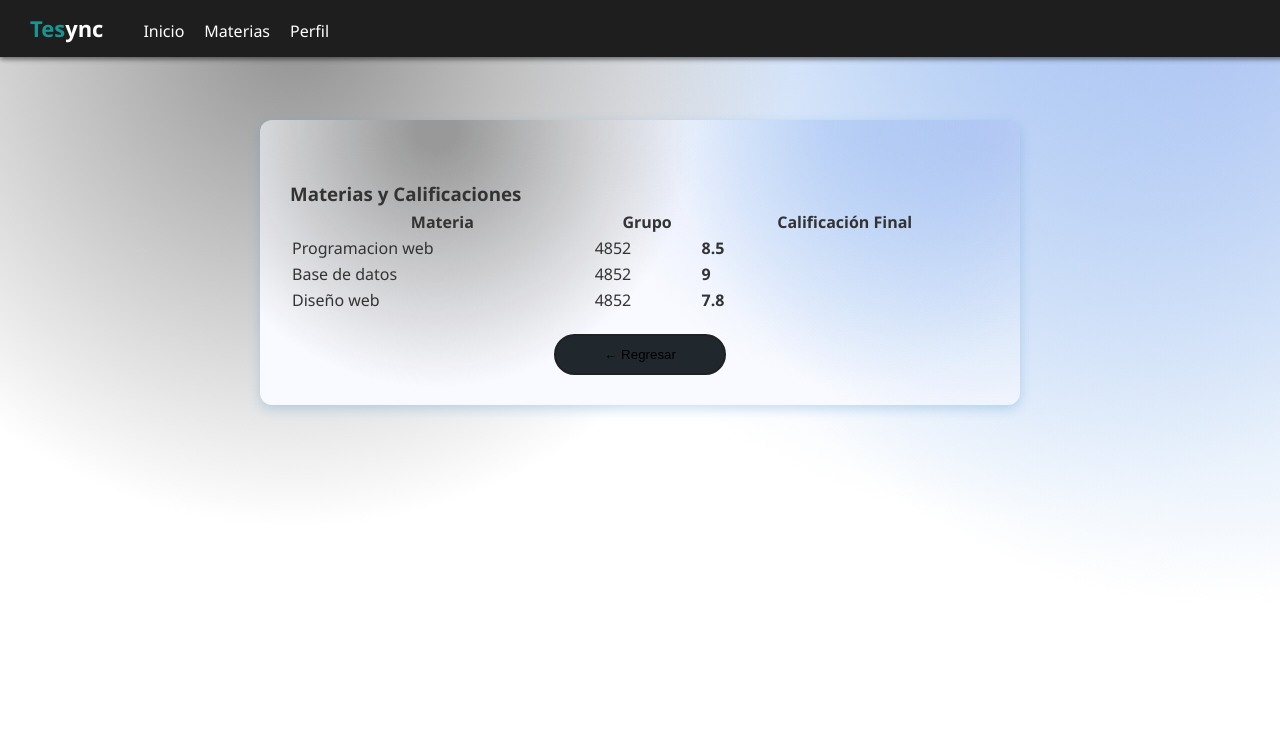
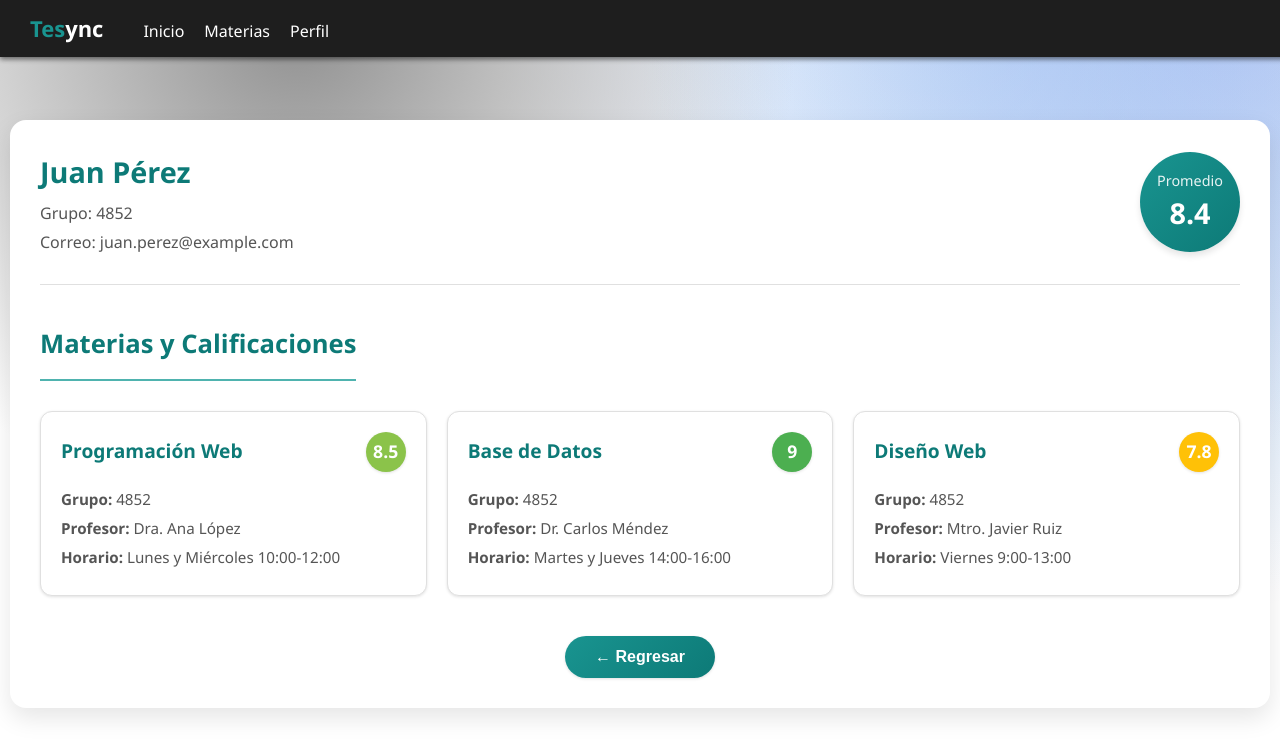
Before and after one commit to ramz0/TESync, a React (Vite) app: page /alumno in a window 1280 px wide. Shown: the top 756 px of the page. Built offline with nearby package versions, Linux system fonts and the light colour scheme.

Commit message:
Modificacion en Carpeta Alumno

```diff
--- a/src/pages/Alumno/AlumnoPerfil.css
+++ b/src/pages/Alumno/AlumnoPerfil.css
@@ -1,11 +1,270 @@
-@keyframes bounce {
-  0%, 100% { transform: translateY(0); }
-  50% { transform: translateY(-6px); }
+:root {
+    --color-primary: #199490;
+    --color-primary-light: #4fb3af;
+    --color-primary-dark: #0d7a77;
+    --color-secondary: #f8f9fa;
+    --color-text: #333;
+    --color-text-light: #555;
+    --color-border: #e0e0e0;
+    --color-success: #4CAF50;
+    --color-warning: #FFC107;
+    --color-danger: #F44336;
+    --shadow-sm: 0 1px 3px rgba(0, 0, 0, 0.12);
+    --shadow-md: 0 4px 6px rgba(0, 0, 0, 0.1);
+    --shadow-lg: 0 10px 25px rgba(0, 0, 0, 0.1);
+    --transition: all 0.3s ease;
 }
 
+
+/* Estructura principal */
+
+.main-container {
+    max-width: 1200px;
+    margin: 40px auto;
+    padding: 30px;
+    background-color: white;
+    border-radius: 16px;
+    box-shadow: var(--shadow-lg);
+    font-family: 'Segoe UI', Tahoma, Geneva, Verdana, sans-serif;
+    color: var(--color-text);
+    animation: fadeIn 0.5s ease-out;
+}
+
+.perfil-container {
+    max-width: 700px;
+    margin: 20px auto;
+    animation: slideUp 0.4s ease-out;
+}
+
+
+/* Header con info del alumno */
+
+.header-section {
+    display: flex;
+    justify-content: space-between;
+    align-items: center;
+    margin-bottom: 40px;
+    padding-bottom: 30px;
+    border-bottom: 1px solid var(--color-border);
+}
+
+.alumno-info {
+    display: flex;
+    align-items: center;
+}
+
+.alumno-nombre {
+    font-size: 1.8rem;
+    margin: 0;
+    color: var(--color-primary-dark);
+}
+
+.alumno-datos {
+    display: flex;
+    flex-direction: column;
+    gap: 5px;
+    color: var(--color-text-light);
+    margin-top: 8px;
+}
+
+
+/* Promedio */
+
+.promedio-container {
+    display: flex;
+    align-items: center;
+}
+
+.promedio-circulo {
+    width: 100px;
+    height: 100px;
+    border-radius: 50%;
+    background: linear-gradient(135deg, var(--color-primary), var(--color-primary-dark));
+    color: white;
+    display: flex;
+    flex-direction: column;
+    justify-content: center;
+    align-items: center;
+    box-shadow: var(--shadow-md);
+}
+
+.promedio-circulo span {
+    font-size: 0.9rem;
+    opacity: 0.9;
+}
+
+.promedio-circulo strong {
+    font-size: 1.8rem;
+    font-weight: 700;
+}
+
+
+/* Sección de materias */
+
+.materias-container {
+    margin-top: 30px;
+}
+
+.materias-titulo {
+    color: var(--color-primary-dark);
+    font-size: 1.6rem;
+    margin-bottom: 30px;
+    padding-bottom: 15px;
+    border-bottom: 2px solid var(--color-primary-light);
+    display: inline-block;
+}
+
+.materias-grid {
+    display: grid;
+    grid-template-columns: repeat(auto-fill, minmax(350px, 1fr));
+    gap: 20px;
+}
+
+
+/* Tarjetas de materias */
+
+.materia-card {
+    background-color: white;
+    border-radius: 12px;
+    padding: 20px;
+    box-shadow: var(--shadow-sm);
+    border: 1px solid var(--color-border);
+    transition: var(--transition);
+    cursor: pointer;
+    overflow: hidden;
+}
+
+.materia-card:hover {
+    transform: translateY(-5px);
+    box-shadow: var(--shadow-md);
+    border-color: var(--color-primary-light);
+}
+
+.materia-card.expanded {
+    box-shadow: 0 8px 25px rgba(25, 148, 144, 0.2);
+    border-color: var(--color-primary);
+}
+
+.materia-header {
+    display: flex;
+    justify-content: space-between;
+    align-items: center;
+    margin-bottom: 15px;
+}
+
+.materia-header h3 {
+    margin: 0;
+    color: var(--color-primary-dark);
+    font-size: 1.2rem;
+}
+
+.calificacion-final {
+    width: 40px;
+    height: 40px;
+    border-radius: 50%;
+    display: flex;
+    align-items: center;
+    justify-content: center;
+    color: white;
+    font-weight: bold;
+    font-size: 1.1rem;
+    box-shadow: var(--shadow-sm);
+}
+
+.materia-info {
+    color: var(--color-text-light);
+    font-size: 0.95rem;
+    line-height: 1.6;
+}
+
+.materia-info p {
+    margin: 5px 0;
+}
+
+
+/* Unidades */
+
+.unidades-container {
+    margin-top: 20px;
+    padding-top: 20px;
+    border-top: 1px dashed var(--color-border);
+    animation: fadeIn 0.3s ease-out;
+}
+
+.unidades-container h4 {
+    margin-top: 0;
+    margin-bottom: 15px;
+    color: var(--color-primary);
+    font-size: 1.1rem;
+}
+
+.unidades-grid {
+    display: grid;
+    grid-template-columns: repeat(3, 1fr);
+    gap: 10px;
+}
+
+.unidad-item {
+    display: flex;
+    flex-direction: column;
+    align-items: center;
+    background-color: var(--color-secondary);
+    padding: 10px;
+    border-radius: 8px;
+}
+
+.unidad-item span:first-child {
+    font-size: 0.8rem;
+    color: var(--color-text-light);
+}
+
+.unidad-nota {
+    font-weight: bold;
+    font-size: 1.1rem;
+    margin-top: 5px;
+}
+
+
+/* Botones */
+
+.boton-container {
+    display: flex;
+    justify-content: center;
+    margin-top: 40px;
+}
+
+.boton-regresar {
+    background: linear-gradient(135deg, var(--color-primary), var(--color-primary-dark));
+    border: none;
+    color: white;
+    padding: 12px 30px;
+    border-radius: 30px;
+    font-size: 1rem;
+    font-weight: 600;
+    cursor: pointer;
+    transition: var(--transition);
+    box-shadow: var(--shadow-sm);
+    display: flex;
+    align-items: center;
+    gap: 8px;
+}
+
+.boton-regresar:hover {
+    transform: translateY(-2px);
+    box-shadow: var(--shadow-md);
+    background: linear-gradient(135deg, var(--color-primary-dark), var(--color-primary));
+}
+
+
+/* Animaciones */
+
 @keyframes fadeIn {
-  from { opacity: 0; }
-  to { opacity: 1; }
+    from {
+        opacity: 0;
+    }
+    to {
+        opacity: 1;
+    }
 }
 
 @keyframes slideUp {
@@ -19,170 +278,31 @@
     }
 }
 
-/* Logo animado */
-.logo-img {
-  height: 70px;
-  animation: bounce 3.5s infinite;
-  transition: transform 0.3s ease;
-  filter: drop-shadow(0 1px 3px var(--color-base-3));
+
+/* Responsive */
+
+@media (max-width: 768px) {
+    .header-section {
+        flex-direction: column;
+        align-items: flex-start;
+        gap: 20px;
+    }
+    .promedio-container {
+        margin-top: 20px;
+    }
+    .materias-grid {
+        grid-template-columns: 1fr;
+    }
+    .unidades-grid {
+        grid-template-columns: repeat(2, 1fr);
+    }
 }
 
-.logo-img:hover {
-  transform: scale(1.1) rotate(3deg);
-  filter: drop-shadow(0 4px 6px var(--color-base));
+@media (max-width: 480px) {
+    .main-container {
+        padding: 20px;
     }
-
-.logo-bounce {
-  animation: bounce 3.5s infinite;
-  animation-delay: 100s;
+    .unidades-grid {
+        grid-template-columns: 1fr;
     }
-
-/* Encabezado principal */
-.Perfil-del-Alumno {
-  color: var(--color-base-2);
-  font-weight: 700;
-  font-size: 1.6rem;
-  user-select: none;
-  margin: 0 15px;
-  flex-grow: 1;
-  text-align: center;
-  margin-bottom: 50px;
-  text-shadow: 1px 1px 2px var(--color-base-3);
 }
-
-/* Contenedor logos y título */
-.contenedor-logo {
-  display: flex;
-  justify-content: space-between;
-  align-items: center;
-  margin-bottom: 30px;
-}
-
-/* Info general del alumno */
-.info-alumno {
-  margin-bottom: 80px;
-  line-height: 1.8;
-  font-size: 1.4rem;
-  font-weight: 800;
-  color: var(--color-base-2);
-  text-align: justify;
-  hyphens: auto;
-  word-break: break-word;
-}
-
-/* Tabla y subtítulo */
-.subtitulo-materias {
-  border-bottom: 3px solid var(--color-base);
-  padding-bottom: 15px;
-  margin-bottom: 20px;
-  color: black;
-  width: 70%;
-  font-weight: 700;
-}
-
-.tabla-materias {
-  width: 70%;
-  border-collapse: separate;
-  border-spacing: 0 12px;
-  font-size: 18px;
-  font-weight: 500;
-  color: var(--color-base-2);
-  background: linear-gradient(135deg, #e0f7f7, #c4e3e3);
-  border-radius: 12px;
-  box-shadow: 0 8px 16px rgb(25 148 144 / 0.15);
-  overflow: hidden;
-  margin: 0 auto;
-}
-
-.encabezado-tabla {
-  background: var(--color-base);
-  text-align: left;
-  font-weight: 700;
-  color: white;
-  box-shadow: 0 3px 8px rgb(25 148 144 / 0.6);
-}
-
-.encabezado-tabla th {
-  padding: 14px 18px;
-}
-
-.fila-materia {
-  box-shadow: 0 1px 3px rgb(25 148 144 / 0.2);
-  transition: background-color 0.3s ease;
-  cursor: pointer;
-}
-
-.fila-materia:hover {
-  background-color: var(--color-base-3);
-  color: var(--color-base-2);
-}
-
-.fila-materia td {
-  padding: 14px 18px;
-}
-
-.fila-materia.par {
-  background-color: rgba(25, 148, 144, 0.1);
-}
-
-.fila-materia.impar {
-  background-color: rgba(25, 148, 144, 0.05);
-}
-
-.fila-unidades td ul {
-  list-style-type: disc;
-  padding-left: 20px;
-  margin-top: 10px;
-  font-size: 1rem;
-  font-weight: 600;
-  color: var(--color-base-2);
-}
-
-/* Botones y contenedores */
-.contenedor-tabla {
-  width: 100%;
-  margin-top: 20px;
-}
-
-.contenedor-boton {
-  display: flex;
-  justify-content: center;
-  margin-top: 30px;
-}
-
-.boton-n1 {
-  background: linear-gradient(45deg, var(--color-base), var(--color-base-2));
-  border-radius: 25px;
-  border: none;
-  color: rgba(255, 255, 255, 0);
-  font-weight: 700;
-  padding: 0.8rem 3rem;
-  box-shadow: 0 5px 12px rgb(25 148 144 / 0.7);
-  cursor: pointer;
-  transition: all 0.3s ease-in-out;
-}
-
-.boton-n1:hover {
-  background: linear-gradient(45deg, var(--color-base-2), var(--color-base));
-  box-shadow: 0 8px 20px rgb(25 148 144 / 0.9);
-}
-
-/* Botón flotante para mostrar/ocultar */
-.show-bar {
-  display: block;
-  margin: 30px auto 10px auto;
-  background-color: var(--color-base);
-  color: white;
-  border: none;
-  padding: 8px 16px;
-  border-radius: 50px;
-  box-shadow: 0 4px 10px rgb(25 148 144 / 0.5);
-  cursor: pointer;
-  font-size: 1.2rem;
-  transition: all 0.3s ease-in-out;
-}
-
-.show-bar:hover {
-  background-color: var(--color-base-2);
-  transform: translateY(-2px);
-}
--- a/src/pages/Alumno/AlumnoPerfil.jsx
+++ b/src/pages/Alumno/AlumnoPerfil.jsx
@@ -1,7 +1,8 @@
 import React, { useState } from 'react';
 import Dashboard from '../dashboard/Dashboard';
 import CardAlumno from '../../components/CardAlumno/CardAlumno';
-import TopBar from '../../components/TopBar/TopBar'; // Ajusta ruta si es necesario
+import TopBar from '../../components/TopBar/TopBar';
+import './AlumnoPerfil.css';
 
 const alumno = {
   nombre: 'Juan Pérez',
@@ -9,22 +10,28 @@ const alumno = {
   correo: 'juan.perez@example.com',
   materias: [
     {
-      nombre: 'Programacion web',
+      nombre: 'Programación Web',
       grupo: '4852',
       calificacionFinal: 8.5,
       unidades: [8.5, 9.0, 8.0],
+      profesor: 'Dra. Ana López',
+      horario: 'Lunes y Miércoles 10:00-12:00'
     },
     {
-      nombre: 'Base de datos',
+      nombre: 'Base de Datos',
       grupo: '4852',
       calificacionFinal: 9.0,
       unidades: [9.0, 9.5, 8.5],
+      profesor: 'Dr. Carlos Méndez',
+      horario: 'Martes y Jueves 14:00-16:00'
     },
     {
-      nombre: 'Diseño web',
+      nombre: 'Diseño Web',
       grupo: '4852',
       calificacionFinal: 7.8,
       unidades: [7.0, 8.0, 8.5],
+      profesor: 'Mtro. Javier Ruiz',
+      horario: 'Viernes 9:00-13:00'
     },
   ],
 };
@@ -37,75 +44,94 @@ export default function AlumnoPerfil() {
   const toggleMateria = (index) =>
     setMateriaSeleccionada(materiaSeleccionada === index ? null : index);
 
+  const getColorCalificacion = (calificacion) => {
+    if (calificacion >= 9) return '#4CAF50'; // Verde
+    if (calificacion >= 8) return '#8BC34A'; // Verde claro
+    if (calificacion >= 7) return '#FFC107'; // Amarillo
+    if (calificacion >= 6) return '#FF9800'; // Naranja
+    return '#F44336'; // Rojo
+  };
+
   return (
     <>
       <Dashboard />
       <TopBar onPerfilToggle={togglePerfil} />
 
       {mostrarPerfil && (
-        <div style={{ maxWidth: 700, margin: '20px auto' }}>
+        <div className="perfil-container">
           <CardAlumno estadoPerfil={togglePerfil} />
         </div>
       )}
 
+      <div className="main-container">
+        <div className="header-section">
+          <div className="alumno-info">
+            <div>
+              <h1 className="alumno-nombre">{alumno.nombre}</h1>
+              <p className="alumno-datos">
+                <span>Grupo: {alumno.grupo}</span>
+                <span>Correo: {alumno.correo}</span>
+              </p>
+            </div>
+          </div>
+          <div className="promedio-container">
+            <div className="promedio-circulo">
+              <span>Promedio</span>
+              <strong>8.4</strong>
+            </div>
+          </div>
+        </div>
+
+        <div className="materias-container">
+          <h2 className="materias-titulo">Materias y Calificaciones</h2>
+
+          <div className="materias-grid">
+            {alumno.materias.map((materia, i) => (
               <div
-        className="fondo-animado"
-        style={{
-          maxWidth: '700px',
-          margin: '40px auto',
-          padding: '30px',
-          fontFamily: "'Segoe UI', Tahoma, Geneva, Verdana, sans-serif",
-          backgroundColor: '#f9faff',
-          borderRadius: '12px',
-          boxShadow: '0 4px 12px rgba(82, 153, 204, 0.32)',
-          color: '#333',
-          position: 'relative',
-        }}
+                key={i}
+                className={`materia-card ${materiaSeleccionada === i ? 'expanded' : ''}`}
+                onClick={() => toggleMateria(i)}
               >
-        {/* Tabla de materias */}
-        <div className="contenedor-tabla" style={{ marginTop: '30px' }}>
-          <h3 className="subtitulo-materias">Materias y Calificaciones</h3>
-          <table className="tabla-materias" style={{ width: '100%' }}>
-            <thead>
-              <tr className="encabezado-tabla">
-                <th>Materia</th>
-                <th>Grupo</th>
-                <th>Calificación Final</th>
-              </tr>
-            </thead>
-            <tbody>
-              {alumno.materias.map((materia, i) => (
-                <React.Fragment key={i}>
-                  <tr
-                    onClick={() => toggleMateria(i)}
-                    className={`fila-materia ${i % 2 === 0 ? 'par' : 'impar'}`}
-                    style={{ cursor: 'pointer' }}
+                <div className="materia-header">
+                  <h3>{materia.nombre}</h3>
+                  <div
+                    className="calificacion-final"
+                    style={{ backgroundColor: getColorCalificacion(materia.calificacionFinal) }}
                   >
-                    <td>{materia.nombre}</td>
-                    <td>{materia.grupo}</td>
-                    <td>
-                      <strong>{materia.calificacionFinal}</strong>
-                    </td>
-                  </tr>
+                    {materia.calificacionFinal}
+                  </div>
+                </div>
+
+                <div className="materia-info">
+                  <p><strong>Grupo:</strong> {materia.grupo}</p>
+                  <p><strong>Profesor:</strong> {materia.profesor}</p>
+                  <p><strong>Horario:</strong> {materia.horario}</p>
+                </div>
+
                 {materiaSeleccionada === i && (
-                    <tr className="fila-unidades">
-                      <td colSpan="3">
-                        <ul>
+                  <div className="unidades-container">
+                    <h4>Calificaciones por Unidad</h4>
+                    <div className="unidades-grid">
                       {materia.unidades.map((nota, idx) => (
-                            <li key={idx}>
-                              <strong>Unidad {idx + 1}:</strong> {nota}
-                            </li>
+                        <div key={idx} className="unidad-item">
+                          <span>Unidad {idx + 1}</span>
+                          <span
+                            className="unidad-nota"
+                            style={{ color: getColorCalificacion(nota) }}
+                          >
+                            {nota}
+                          </span>
+                        </div>
                       ))}
-                        </ul>
-                      </td>
-                    </tr>
+                    </div>
+                  </div>
                 )}
-                </React.Fragment>
+              </div>
             ))}
-            </tbody>
-          </table>
-          <div className="contenedor-boton" style={{ marginTop: '20px', textAlign: 'center' }}>
-            <button onClick={() => window.history.back()} className="boton-n1">
+          </div>
+
+          <div className="boton-container">
+            <button onClick={() => window.history.back()} className="boton-regresar">
               ← Regresar
             </button>
           </div>
```
Lines whose indentation alone changed are shown as unchanged.
